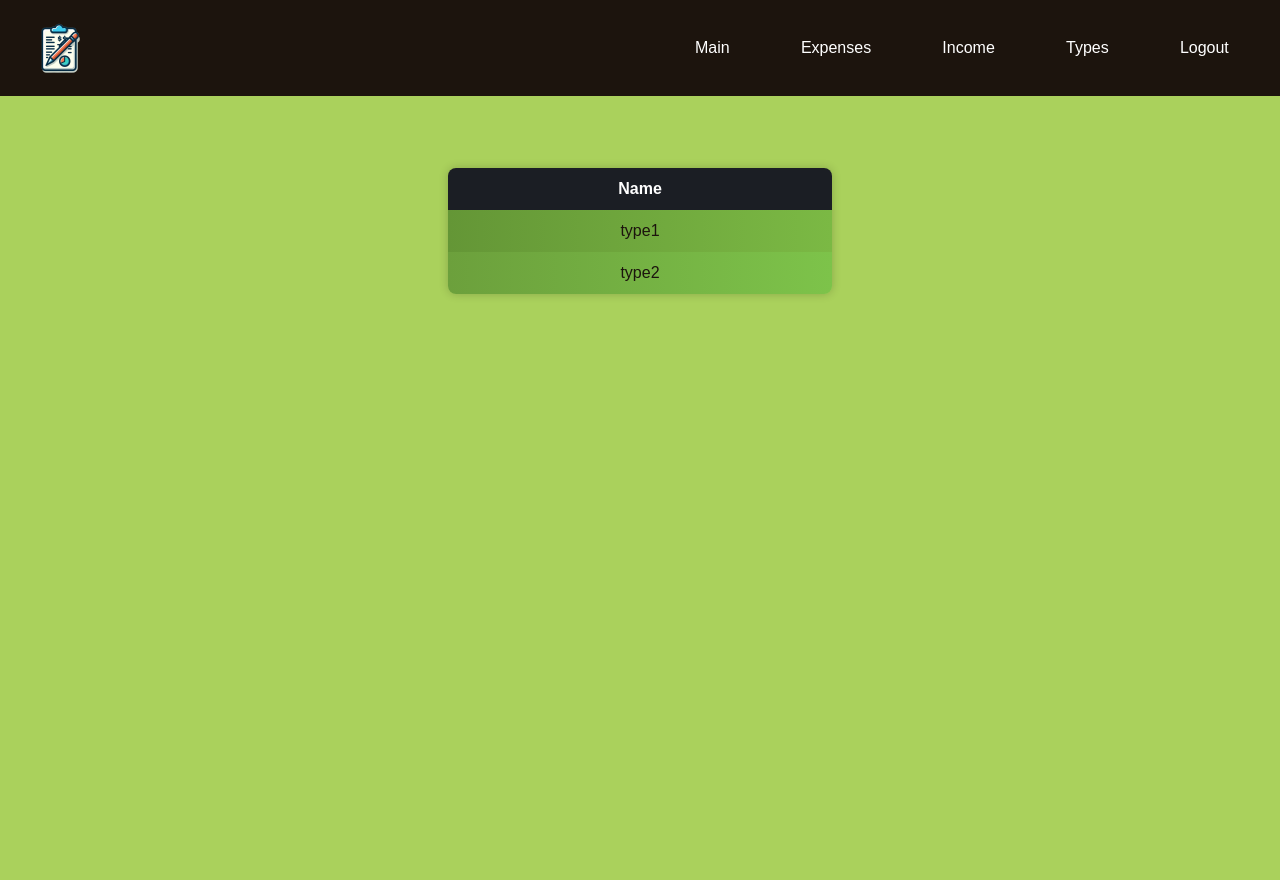
After one commit to Meliani-Mehdi/finance-web, a Flask app: page /types/list in a window 1280 px wide. The commit adds this page. Run offline with Flask 3, Linux system fonts and the light colour scheme; data comes from the database, SQL or seed files in the repository; both versions use the stored data as it was after the commit; some libraries are stand-ins or nearby versions.

Commit message:
added stuff

```diff
--- a/routes.py
+++ b/routes.py
@@ -1,4 +1,4 @@
-from flask import render_template, jsonify, request
+from flask import redirect, render_template, request
 from main import app
 import sqlite3
 
@@ -13,4 +13,21 @@ def types():
 
 @app.route("/types/add", methods=["POST", "GET"])
 def addtypes():
+    if request.method == "POST":
+        conn = sqlite3.connect('finance.db')
+        cursor = conn.cursor()
+        name = request.form.get("name")
+        cursor.execute("INSERT INTO type(name) values(?)", (name, ))
+        conn.commit()
+        conn.close()
+        return redirect('/types')
     return render_template('add_types.html')
+
+@app.route("/types/list")
+def listtypes():
+    conn = sqlite3.connect('finance.db')
+    cursor = conn.cursor()
+    cursor.execute("SELECT * FROM type")
+    types = cursor.fetchall()
+
+    return render_template('list_types.html', types = types)
--- a/static/CSS/main_css.css
+++ b/static/CSS/main_css.css
@@ -108,3 +108,33 @@ body {
         padding: 3vh 3vw;
     }
 }
+
+::-webkit-scrollbar {
+    width: 8px;
+}
+
+::-webkit-scrollbar-track {
+    background: #f1f1f1;
+    border-radius: 10px;
+}
+
+::-webkit-scrollbar-thumb {
+    background: #888;
+    border-radius: 10px;
+    border: 2px solid #f1f1f1;
+}
+
+::-webkit-scrollbar-thumb:hover {
+    background: #555;
+}
+
+/* For Firefox */
+* {
+    scrollbar-width: thin;  /* Makes the scrollbar thinner */
+    scrollbar-color: #888 #f1f1f1;  /* thumb color and track color */
+}
+
+/* For Internet Explorer and Edge */
+body {
+    -ms-overflow-style: -ms-autohiding-scrollbar;  /* Hide the scrollbar when not scrolling */
+}
--- /dev/null
+++ b/static/CSS/table.css
@@ -0,0 +1,39 @@
+table {
+  border-collapse: collapse;
+  width: calc(100% / 3);
+  margin: 10%;
+  margin-top: 1%;
+  box-shadow: 0 0 10px rgba(0, 0, 0, 0.2);
+  border-radius: 8px;
+  overflow: hidden;
+}
+
+th, td {
+  padding: 12px;
+  text-align: center;
+  transition: background-color 0.3s ease, color 0.3s ease;
+}
+
+th {
+  background-color: #1b1e24;
+  color: #fff;
+}
+
+tr:nth-child(even) td {
+  background: linear-gradient(to right, #649636, #7BB944);
+}
+
+tr:nth-child(odd) td {
+  background: linear-gradient(to right, #6CA03C, #7DC34A);
+}
+
+tr:hover td {
+  background-color: #3e4e33;
+  color: #fff;
+}
+
+td:hover {
+  background-color: #2e3e23;
+  color: #fff;
+  cursor: pointer;
+}
--- /dev/null
+++ b/templates/list_types.html
@@ -0,0 +1,15 @@
+{% extends 'main_layout.html' %}
+
+{% block content %}
+  <br>
+  <table>
+    <tr>
+      <th>Name</th>
+    </tr>
+    {% for data in types %}
+    <tr>
+      <td>{{ data[1] }}</td>
+    </tr>
+    {% endfor %}
+  </table>
+{% endblock %}
--- a/templates/main_layout.html
+++ b/templates/main_layout.html
@@ -8,6 +8,7 @@
     {% endif %}
     <link rel="stylesheet" type="text/css" href="{{ url_for('static', filename = 'CSS/main_css.css') }}">
     <link rel="stylesheet" type="text/css" href="{{ url_for('static', filename = 'CSS/buttons.css') }}">
+    <link rel="stylesheet" type="text/css" href="{{ url_for('static', filename = 'CSS/table.css') }}">
     {% block head %}
 
     {% endblock %}
--- a/templates/types.html
+++ b/templates/types.html
@@ -1,8 +1,4 @@
 {% extends 'main_layout.html' %}
-
-{% block head %}
-  <link rel="stylesheet" type="text/css" href="{{ url_for('static', filename = 'CSS/form.css') }}">
-{% endblock %}
 
 {% block content %}
   <br><br><br>
```
Also changed, not shown: finance.db.
